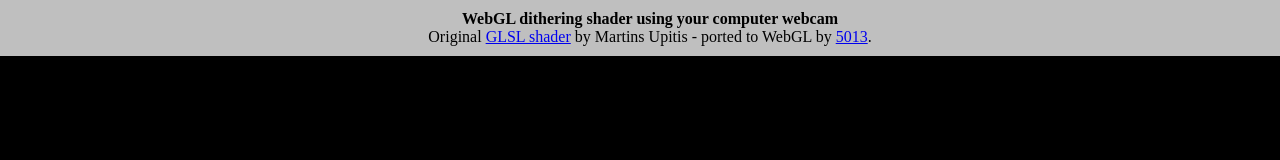
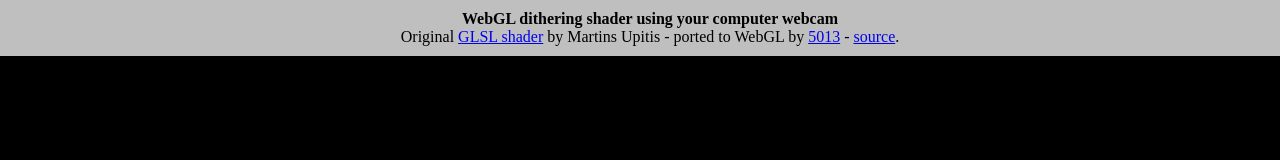
Before and after one commit to sole/webcam-dithering, a plain HTML site: page index.html in a window 1280 px wide. Drawn offline with Linux system fonts and the light colour scheme.

Commit message:
link to sources

```diff
--- a/index.html
+++ b/index.html
@@ -129,7 +129,7 @@
 			}
 		</script>
 
-				<div id="message"><strong>WebGL dithering shader using your computer webcam</strong><br/>Original <a href="http://devlog-martinsh.blogspot.com.es/2011/03/glsl-dithering.html">GLSL shader</a> by Martins Upitis - ported to WebGL by <a href="http://5013.es/b/p/2012/f">5013</a>.
+		<div id="message"><strong>WebGL dithering shader using your computer webcam</strong><br/>Original <a href="http://devlog-martinsh.blogspot.com.es/2011/03/glsl-dithering.html">GLSL shader</a> by Martins Upitis - ported to WebGL by <a href="http://5013.es/b/p/2012/f">5013</a> - <a href="https://github.com/sole/webcam-dithering">source</a>.
 		</div>
 	</body>
 </html>
```
